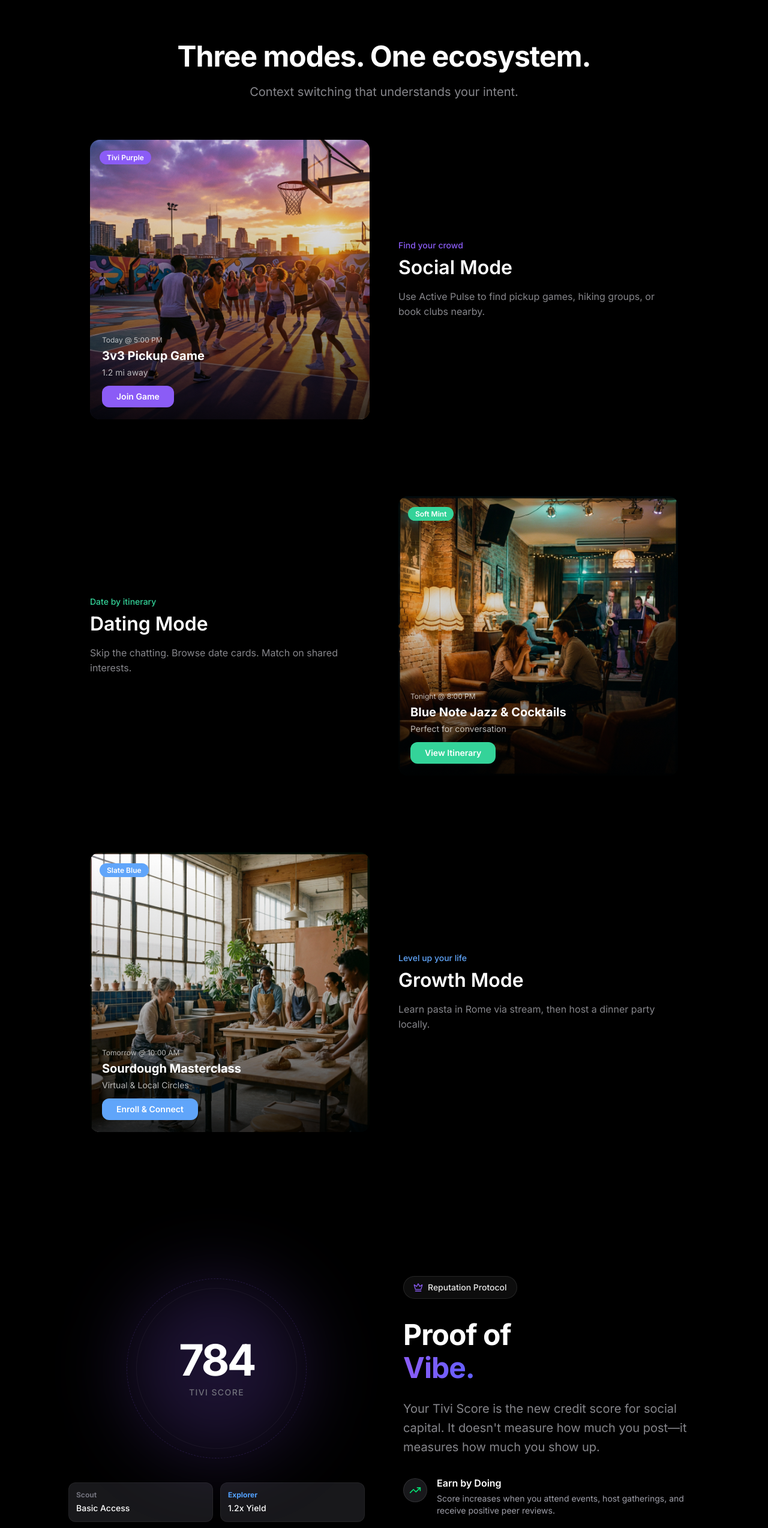
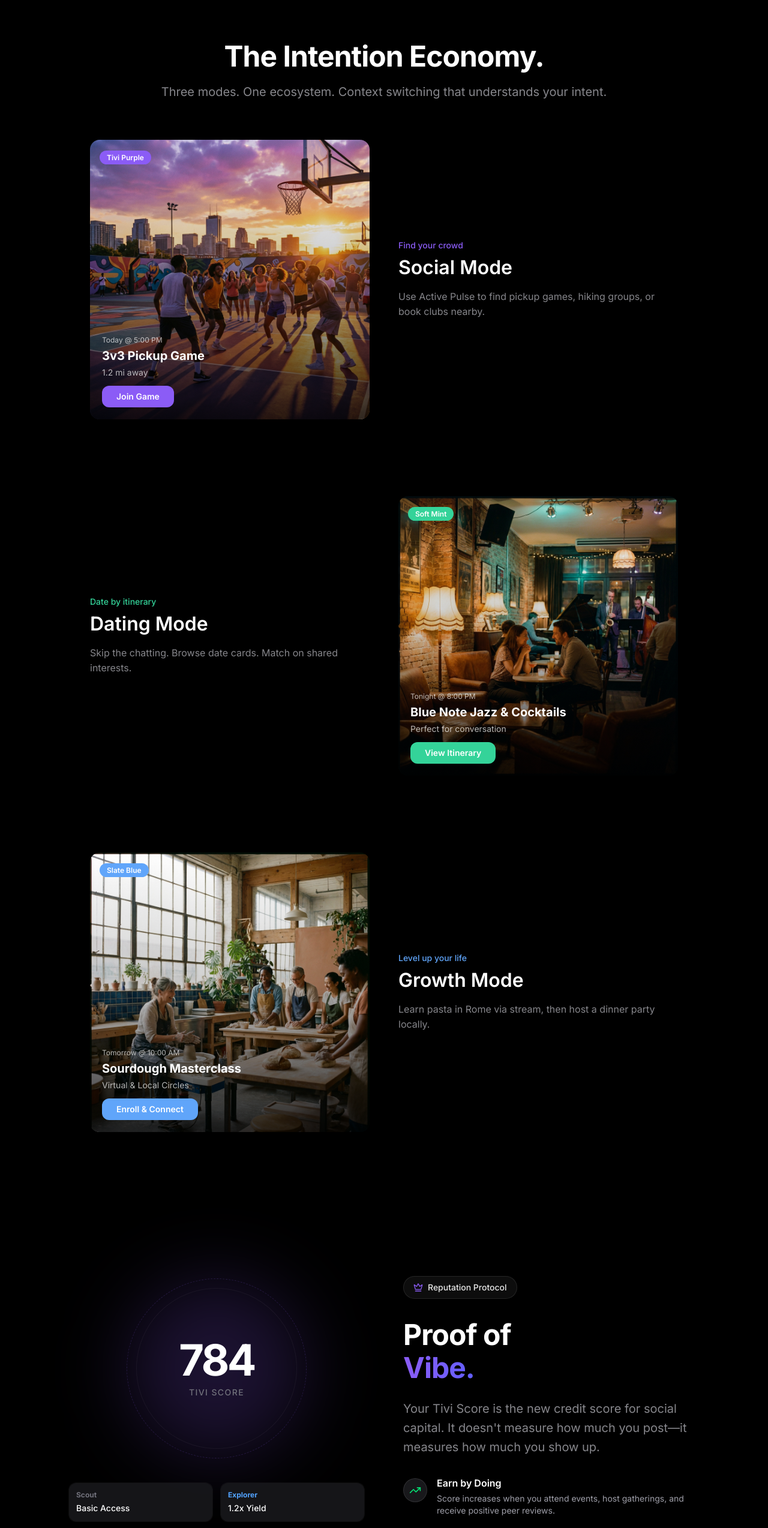
Before and after one commit to DevonBrazeal/tivi-landing-page, a React (Vite) app: page / in a window 1280 px wide. Shown: the part 2779-5326 px from the top of the page at 60% size. Built offline with nearby package versions, Linux system fonts and the light colour scheme.

Commit message:
Enhance Tivi Score with magic cards and implement Intention Economy section

```diff
--- a/src/App.jsx
+++ b/src/App.jsx
@@ -2,7 +2,7 @@ import Navbar from './components/Navbar';
 import Hero from './components/Hero';
 import ProblemSolution from './components/ProblemSolution';
 import LifeCompanion from './components/LifeCompanion';
-import ThreeEconomies from './components/ThreeEconomies';
+import IntentionEconomy from './components/IntentionEconomy';
 import TiviScore from './components/TiviScore';
 import EarnSection from './components/EarnSection';
 import Testimonials from './components/Testimonials';
@@ -17,7 +17,7 @@ function App() {
       <Hero />
       <ProblemSolution />
       <LifeCompanion />
-      <ThreeEconomies />
+      <IntentionEconomy />
       <TiviScore />
       <EarnSection />
       <Testimonials />
--- a/src/components/ThreeEconomies.jsx
+++ b/src/components/IntentionEconomy.jsx
@@ -1,7 +1,7 @@
 import { motion } from 'framer-motion';
 import { useInView } from 'react-intersection-observer';
 
-export default function ThreeEconomies() {
+export default function IntentionEconomy() {
     const { ref, inView } = useInView({ triggerOnce: true, threshold: 0.1 });
 
     const modes = [
@@ -11,11 +11,13 @@ export default function ThreeEconomies() {
     ];
 
     return (
-        <section id="modes" ref={ref} className="section-padding bg-black">
+        <section id="intention-economy" ref={ref} className="section-padding bg-black">
             <div className="max-w-[980px] mx-auto">
                 <motion.div initial={{ opacity: 0, y: 30 }} animate={inView ? { opacity: 1, y: 0 } : {}} className="text-center mb-16">
-                    <h2 className="headline-lg text-white mb-4">Three modes. One ecosystem.</h2>
-                    <p className="body-lg">Context switching that understands your intent.</p>
+                    <h2 className="headline-lg text-white mb-4">The Intention Economy.</h2>
+                    <p className="body-lg text-zinc-400">
+                        Three modes. One ecosystem. Context switching that understands your intent.
+                    </p>
                 </motion.div>
 
                 <div className="space-y-32">
@@ -37,7 +39,7 @@ export default function ThreeEconomies() {
                             <div className="flex-1">
                                 <p className="text-sm font-medium mb-2" style={{ color: mode.color }}>{mode.subtitle}</p>
                                 <h3 className="headline-md text-white mb-4">{mode.title}</h3>
-                                <p className="body-md">{mode.description}</p>
+                                <p className="body-md text-zinc-400">{mode.description}</p>
                             </div>
                         </motion.div>
                     ))}
--- a/src/components/TiviScore.jsx
+++ b/src/components/TiviScore.jsx
@@ -81,13 +81,41 @@ export default function TiviScore() {
                                     initial={{ opacity: 0, y: 10 }}
                                     animate={inView ? { opacity: 1, y: 0 } : {}}
                                     transition={{ delay: 0.4 + (i * 0.1) }}
-                                    className={`p-3 rounded-xl border ${tier.active ? 'border-tivi-purple bg-tivi-purple/10' : 'border-white/5 bg-zinc-900'}`}
+                                    className="relative group rounded-xl overflow-hidden"
+                                    onMouseMove={(e) => {
+                                        const rect = e.currentTarget.getBoundingClientRect();
+                                        e.currentTarget.style.setProperty('--x', `${e.clientX - rect.left}px`);
+                                        e.currentTarget.style.setProperty('--y', `${e.clientY - rect.top}px`);
+                                    }}
                                 >
-                                    <div className="flex justify-between items-center mb-1">
-                                        <span className={`text-xs font-bold ${tier.color}`}>{tier.name}</span>
-                                        {tier.active && <Zap className="w-3 h-3 text-tivi-purple fill-current" />}
+                                    {/* Magic Border */}
+                                    <div className="absolute inset-0 bg-gradient-to-br from-white/20 via-white/0 to-white/20 opacity-0 group-hover:opacity-100 transition-opacity duration-500" />
+                                    <div
+                                        className="absolute inset-[1px] rounded-xl bg-zinc-900 z-10"
+                                        style={{
+                                            background: tier.active ? 'rgba(76, 29, 149, 0.2)' : 'rgba(24, 24, 27, 0.9)'
+                                        }}
+                                    />
+
+                                    {/* Spotlight */}
+                                    <div
+                                        className="pointer-events-none absolute -inset-px opacity-0 group-hover:opacity-100 transition-opacity duration-300 z-0"
+                                        style={{
+                                            background: `radial-gradient(400px circle at var(--x) var(--y), rgba(255, 255, 255, 0.15), transparent 40%)`
+                                        }}
+                                    />
+
+                                    {/* Content */}
+                                    <div className={`relative z-20 p-3 h-full border border-transparent ${tier.active ? 'border-tivi-purple/50' : 'border-white/5'} rounded-xl`}>
+                                        <div className="flex justify-between items-center mb-1">
+                                            <span className={`text-xs font-bold ${tier.color}`}>{tier.name}</span>
+                                            {tier.active && <Zap className="w-3 h-3 text-tivi-purple fill-current" />}
+                                        </div>
+                                        <div className="text-white font-medium text-sm">{tier.benefits}</div>
+                                        {tier.active && (
+                                            <div className="absolute -right-2 -top-2 w-8 h-8 bg-tivi-purple/20 blur-xl rounded-full" />
+                                        )}
                                     </div>
-                                    <div className="text-white font-medium text-sm">{tier.benefits}</div>
                                 </motion.div>
                             ))}
                         </div>
```
